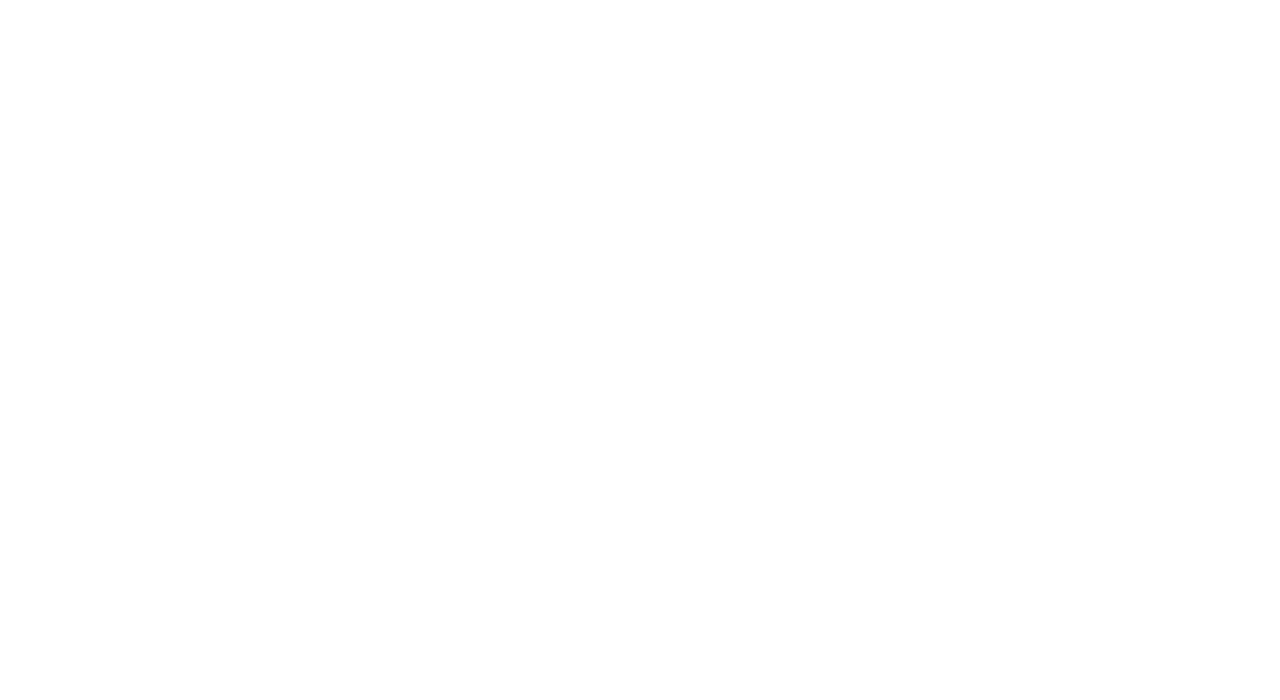
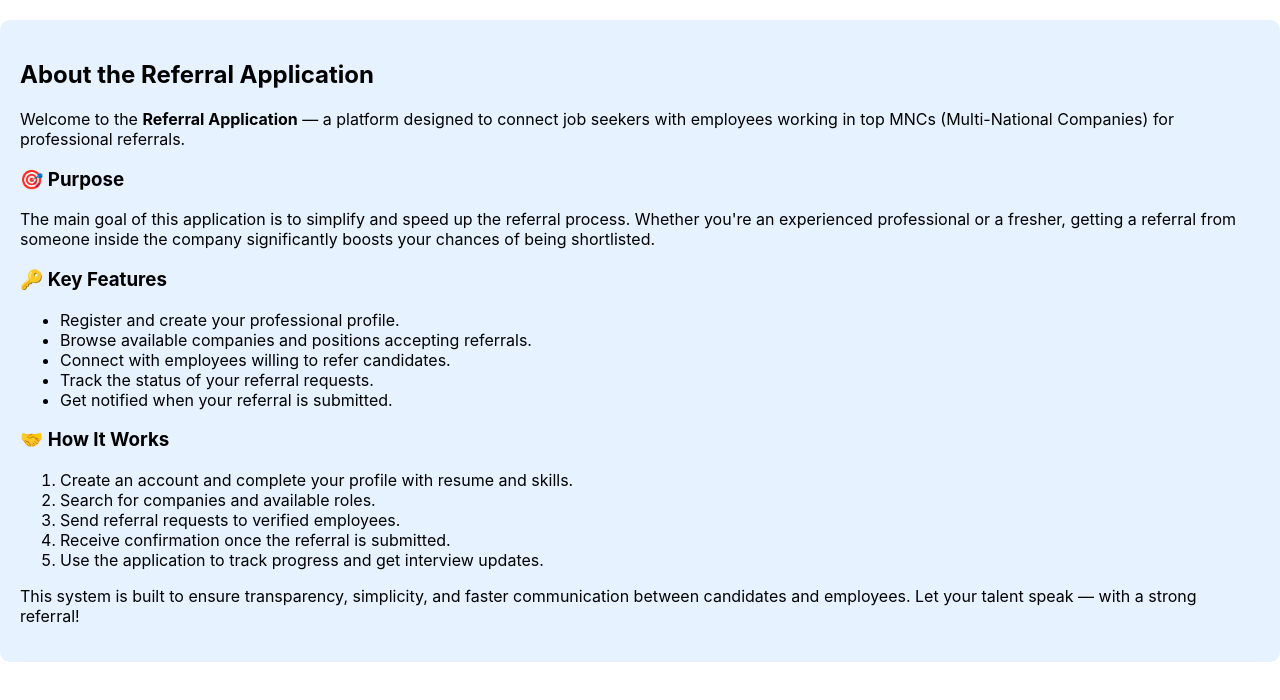
Before and after one commit to bhargav-vyas/referr-easy-front, a React (Create React App) app: page /info in a window 1280 px wide. Before the commit this address had no page. Shown: the top 700 px of the page. Built offline with nearby package versions, Linux system fonts and the light colour scheme.

Commit message:
this is the addition of the appinfo

```diff
--- a/src/App.js
+++ b/src/App.js
@@ -5,8 +5,7 @@
 import Login from './components/Login';
 import ReferralForm from './components/ReferralForm';
 import Dashboard from './components/Dashboard';
-
-
+import AppInfo from './components/AppInfo'; // ✅ Make sure this path is correct
 
 function App() {
   return (
@@ -17,6 +16,7 @@
         <Route path="/login" element={<Login />} />
         <Route path="/referral" element={<ReferralForm />} />
         <Route path="/dashboard" element={<Dashboard />} />
+        <Route path="/info" element={<AppInfo />} /> {/* ✅ Added this line */}
       </Routes>
     </Router>
   );
--- /dev/null
+++ b/src/components/AppInfo.js
@@ -0,0 +1,46 @@
+// AppInfo.js
+import React from 'react';
+
+const AppInfo = () => {
+  return (
+    <div style={{ padding: '20px', backgroundColor: '#e6f2ff', borderRadius: '10px', marginTop: '20px' }}>
+      <h2>About the Referral Application</h2>
+      <p>
+        Welcome to the <strong>Referral Application</strong> — a platform designed to connect job seekers with
+        employees working in top MNCs (Multi-National Companies) for professional referrals.
+      </p>
+
+      <h3>🎯 Purpose</h3>
+      <p>
+        The main goal of this application is to simplify and speed up the referral process. Whether you're an experienced
+        professional or a fresher, getting a referral from someone inside the company significantly boosts your chances
+        of being shortlisted.
+      </p>
+
+      <h3>🔑 Key Features</h3>
+      <ul>
+        <li>Register and create your professional profile.</li>
+        <li>Browse available companies and positions accepting referrals.</li>
+        <li>Connect with employees willing to refer candidates.</li>
+        <li>Track the status of your referral requests.</li>
+        <li>Get notified when your referral is submitted.</li>
+      </ul>
+
+      <h3>🤝 How It Works</h3>
+      <ol>
+        <li>Create an account and complete your profile with resume and skills.</li>
+        <li>Search for companies and available roles.</li>
+        <li>Send referral requests to verified employees.</li>
+        <li>Receive confirmation once the referral is submitted.</li>
+        <li>Use the application to track progress and get interview updates.</li>
+      </ol>
+
+      <p>
+        This system is built to ensure transparency, simplicity, and faster communication between candidates and
+        employees. Let your talent speak — with a strong referral!
+      </p>
+    </div>
+  );
+};
+
+export default AppInfo;
--- a/src/components/home.js
+++ b/src/components/home.js
@@ -7,7 +7,7 @@
 
   return (
     <div className="homepage-container">
-      <h1 className="homepage-title">Welcome to Our Application</h1>
+      <h1 className="homepage-title">Welcome to Our Referral Application</h1>
       <div className="button-group">
         <button onClick={() => navigate('/login')} className="custom-button login-button">
           Login
@@ -15,6 +15,9 @@
         <button onClick={() => navigate('/register')} className="custom-button register-button">
           Register
         </button>
+        <button onClick={() => navigate('/info')} className="custom-button info-button">
+          App Info
+        </button>
       </div>
     </div>
   );
```
Also changed, not shown: src/components/OtherComponents.js (added).
